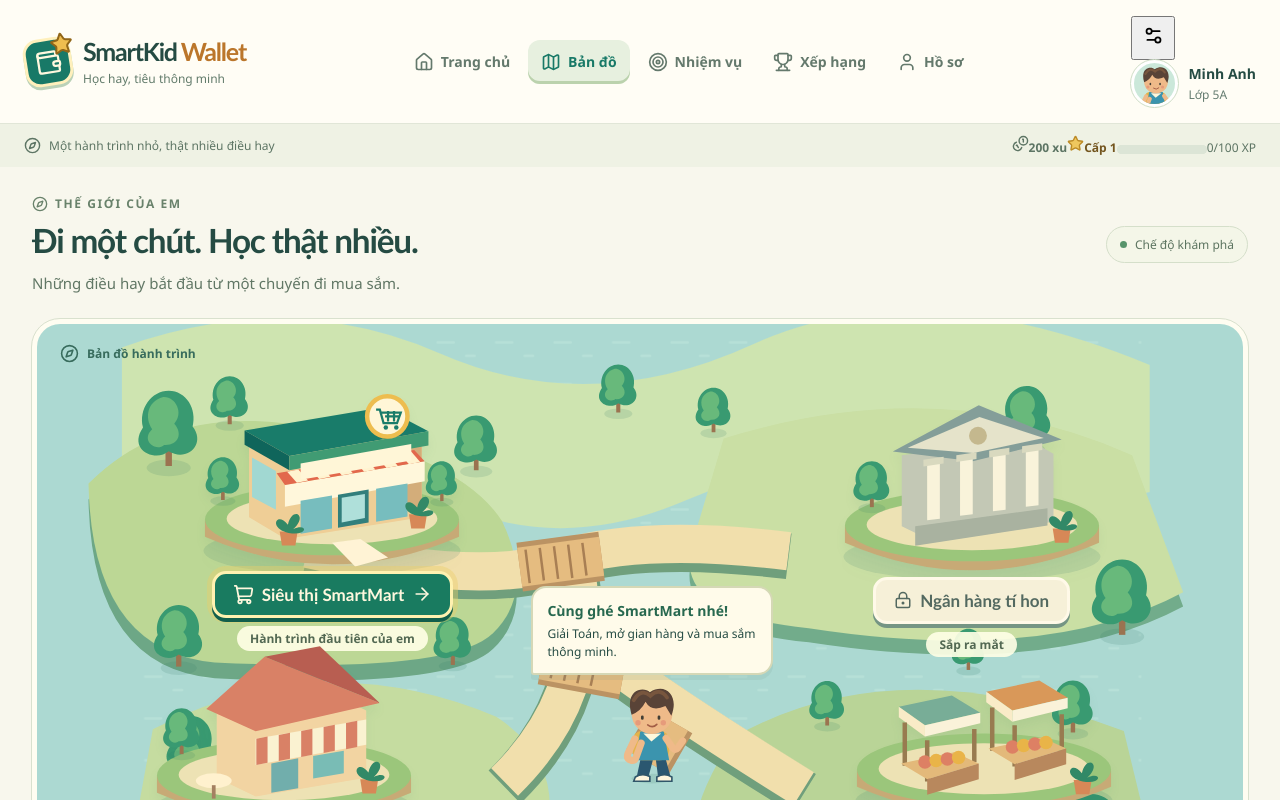
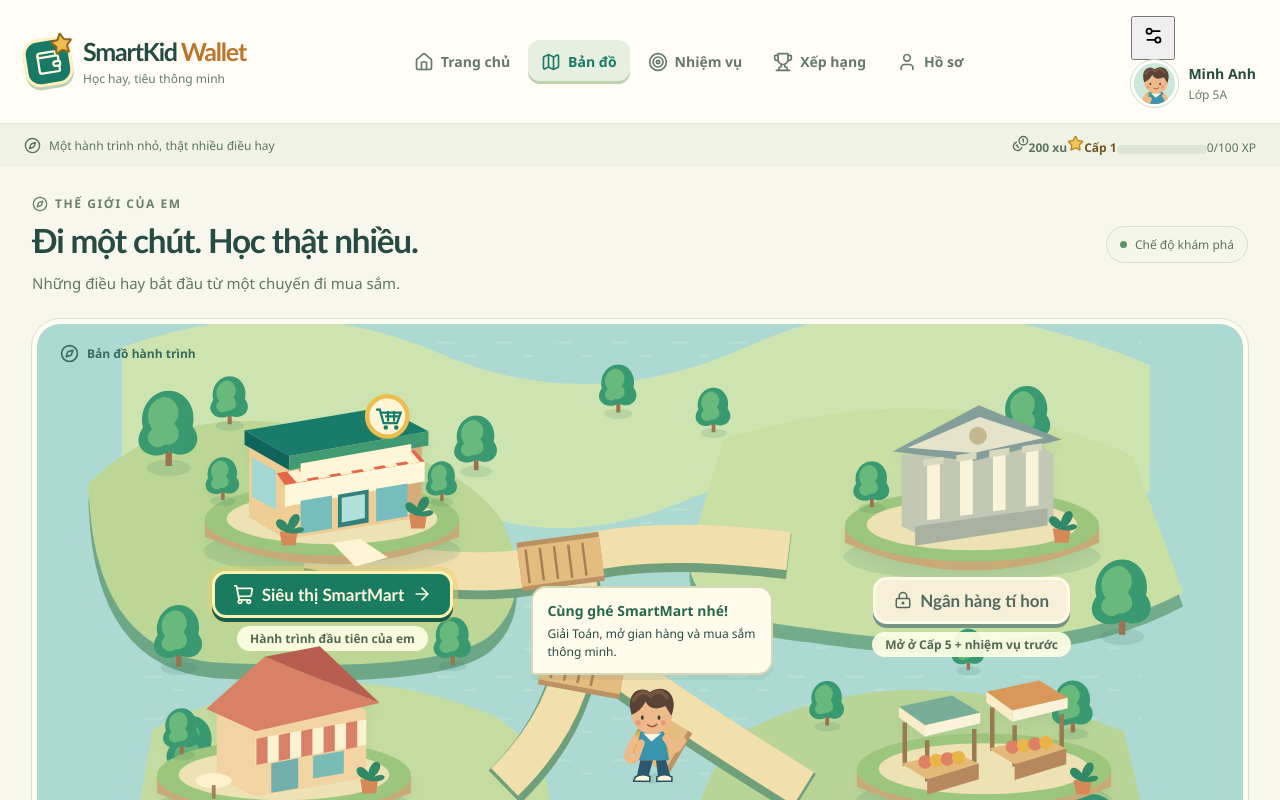
Before and after one commit to Loccao102/SmartKid-Wallet, a React (Vite) app: page / in a window 1280 px wide. Shown: the top 800 px of the page. Built offline with nearby package versions, Linux system fonts and the light colour scheme; no server answers.

Commit message:
feat: show level and prerequisite map unlock progress

```diff
--- a/src/features/world/WorldMapScreen.tsx
+++ b/src/features/world/WorldMapScreen.tsx
@@ -16,6 +16,8 @@ export function WorldMapScreen({
   onOpenSmartMart: () => void
 }) {
   const unlockedStalls = useProgressionStore((state) => state.unlockedStalls)
+  const completedMissionIds = useProgressionStore((state) => state.completedMissionIds)
+  const level = useProgressionStore((state) => state.level)
   const count = stalls.filter((stall) =>
     unlockedStalls.includes(stall.id),
   ).length
@@ -71,15 +73,27 @@ export function WorldMapScreen({
                       : `${count}/${stalls.length} gian hàng đã mở`}
                   </span>
                 </>
-              ) : (
-                <>
-                  <h2 className="destination-sign">
-                    <LockKeyhole size={18} aria-hidden="true" />
-                    {map.name}
-                  </h2>
-                  <span className="destination-note">Sắp ra mắt</span>
-                </>
-              )}
+              ) : (() => {
+                const levelReady = level >= map.unlockLevel
+                const prerequisiteReady =
+                  !map.prerequisiteMissionId ||
+                  completedMissionIds.includes(map.prerequisiteMissionId)
+                const requirementsReady = levelReady && prerequisiteReady
+
+                return (
+                  <>
+                    <h2 className={'destination-sign ' + (requirementsReady ? 'is-ready-next' : '')}>
+                      <LockKeyhole size={18} aria-hidden="true" />
+                      {map.name}
+                    </h2>
+                    <span className="destination-note">
+                      {requirementsReady
+                        ? 'Đã đủ điều kiện · chương mới đang chuẩn bị'
+                        : 'Mở ở Cấp ' + map.unlockLevel + (map.prerequisiteMissionId ? ' + nhiệm vụ trước' : '')}
+                    </span>
+                  </>
+                )
+              })()}
             </article>
           ))}
         </div>
```
